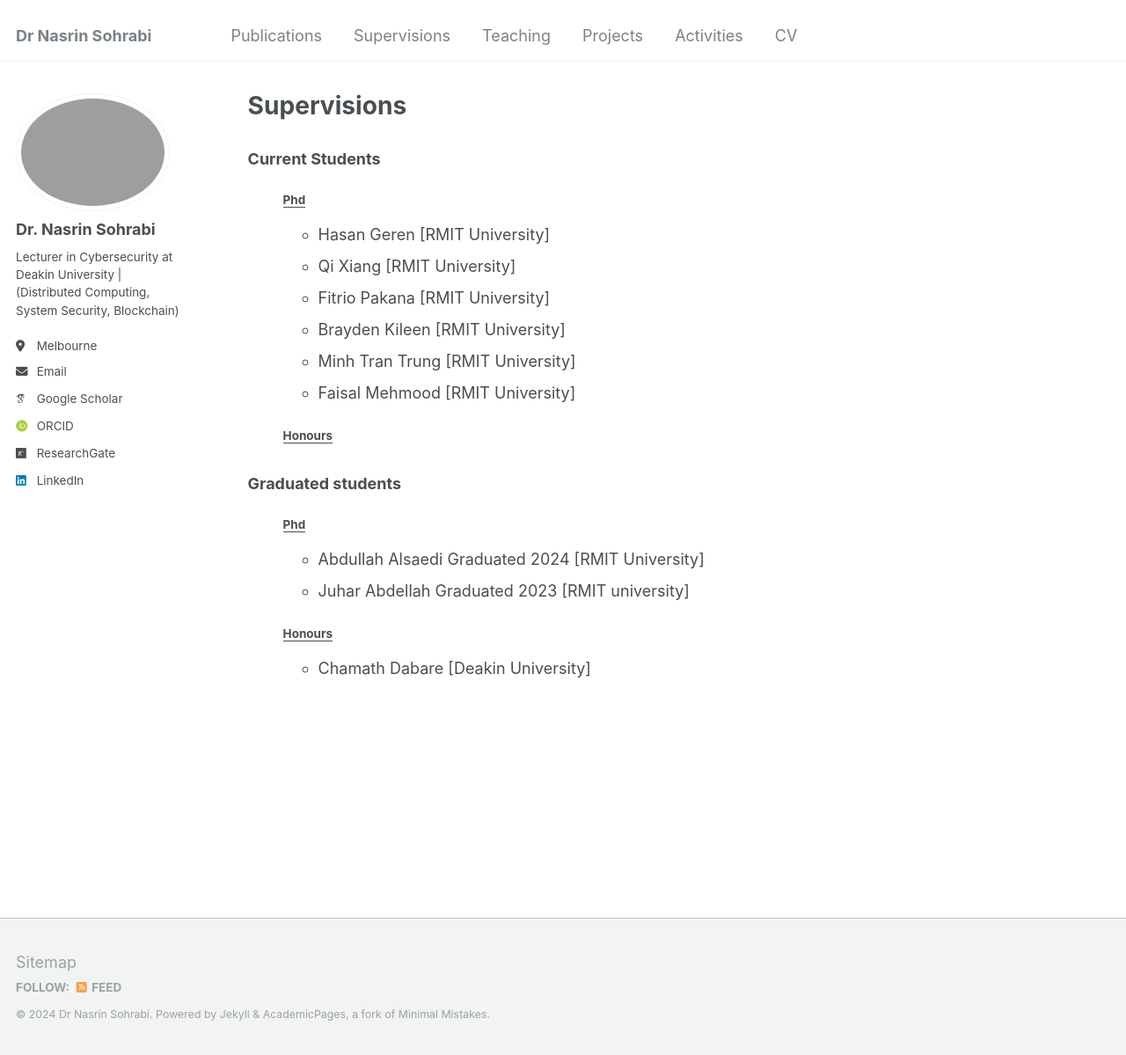
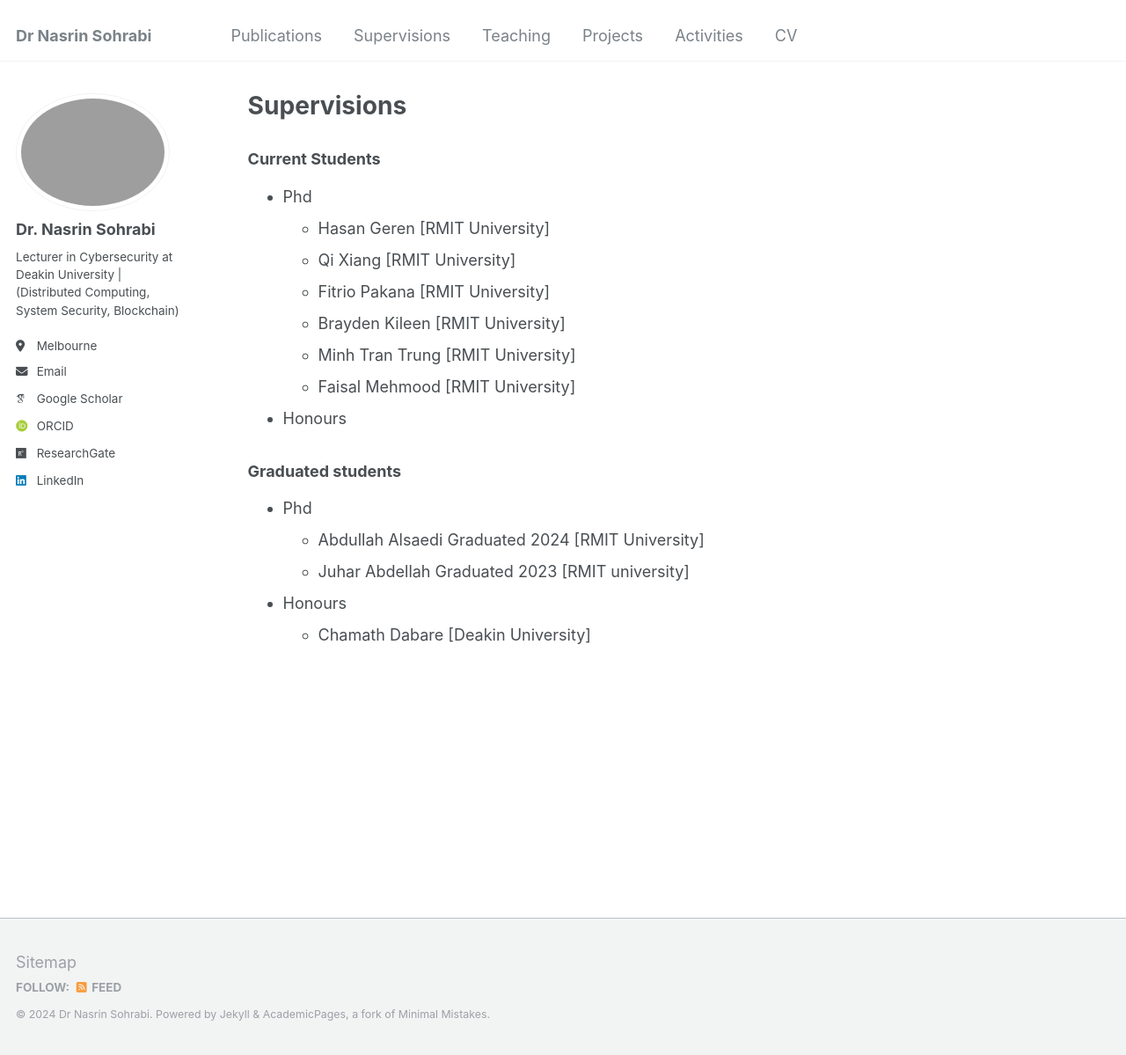
Before and after one commit to Nasrin-Sohrabi/Nasrin-Sohrabi.github.io, a Jekyll site: the page built from _pages/supervisions.html, in a window 1280 px wide and 1199 px high. Shown: the whole window at 88% size. Built offline with Jekyll 4.4.1, drawn with Linux system fonts in a browser that asks for light colours; some web fonts are replaced.

```diff
--- a/_pages/supervisions.html
+++ b/_pages/supervisions.html
@@ -9,73 +9,33 @@
 
         <h3>Current Students</h3>
 
-        <!-- <table>
-                <tr>
-                    <th>Name</th>
-                    <th>Status</th>
-                    <th>University</th>
-                </tr>
-                <tr>
-                    <td>Hasan Geren</td>
-                    <td>Current</td>
-                    <td>RMIT University</td>
-                </tr>
-                <tr>
-                    <td>Qi Xiang</td>
-                    <td>Current</td>
-                    <td>RMIT University</td>
-                </tr>
-                <tr>
-                    <td>Fitrio Pakana </td>
-                    <td>Current</td>
-                    <td>RMIT University</td>
-                </tr>
-                <tr>
-                     <td>Brayden Kileen</td>
-                     <td>Current</td>
-                     <td>RMIT University</td>
-                </tr>
-
-                <tr>
-                     <td>Minh Tran Trung </td>
-                     <td>Current</td>
-                     <td>RMIT University</td>
-                </tr>
-
-                 <tr>
-                     <td>Faisal Mehmood  </td>
-                     <td>Current</td>
-                     <td>RMIT University</td>
-                 </tr>
-
-            </table> -->
-        <h4><ul><u>Phd</u></ul></h4>
-
-                <ul><ul>
+        <ul>
+            <li>Phd
+                <ul>
                 <li> Hasan Geren [RMIT University]</li>
                 <li> Qi Xiang [RMIT University]</li>
                 <li> Fitrio Pakana [RMIT University]</li>
                 <li> Brayden Kileen [RMIT University]</li>
                 <li> Minh Tran Trung [RMIT University]</li>
                 <li> Faisal Mehmood [RMIT University]</li>
-                </ul></ul>
-
-        <h4><ul><u>Honours</u></ul></h4>
-
-                <ul><ul>
-
-                </ul></ul>
-
-
+                </ul>
+            </li>
+            <li>Honours
+                <ul>
+                </ul>
+            </li>
+       </ul>
 
         <h3>Graduated students</h3>
-        <h4><ul><u>Phd</u></ul></h4>
-                <ul><ul>
+        <ul>
+            <li>Phd
+                <ul>
                   <li> Abdullah Alsaedi Graduated 2024 [RMIT University] </li>
                   <li> Juhar Abdellah Graduated 2023 [RMIT university]</li>
-                </ul></ul>
-
-        <h4><ul><u>Honours</u></ul></h4>
-                <ul><ul>
+                </ul>
+            </li>
+            <li>Honours
+                <ul>
                   <li>Chamath Dabare [Deakin University]</li>
-                </ul></ul>
+                </ul>
+            </li>
```
